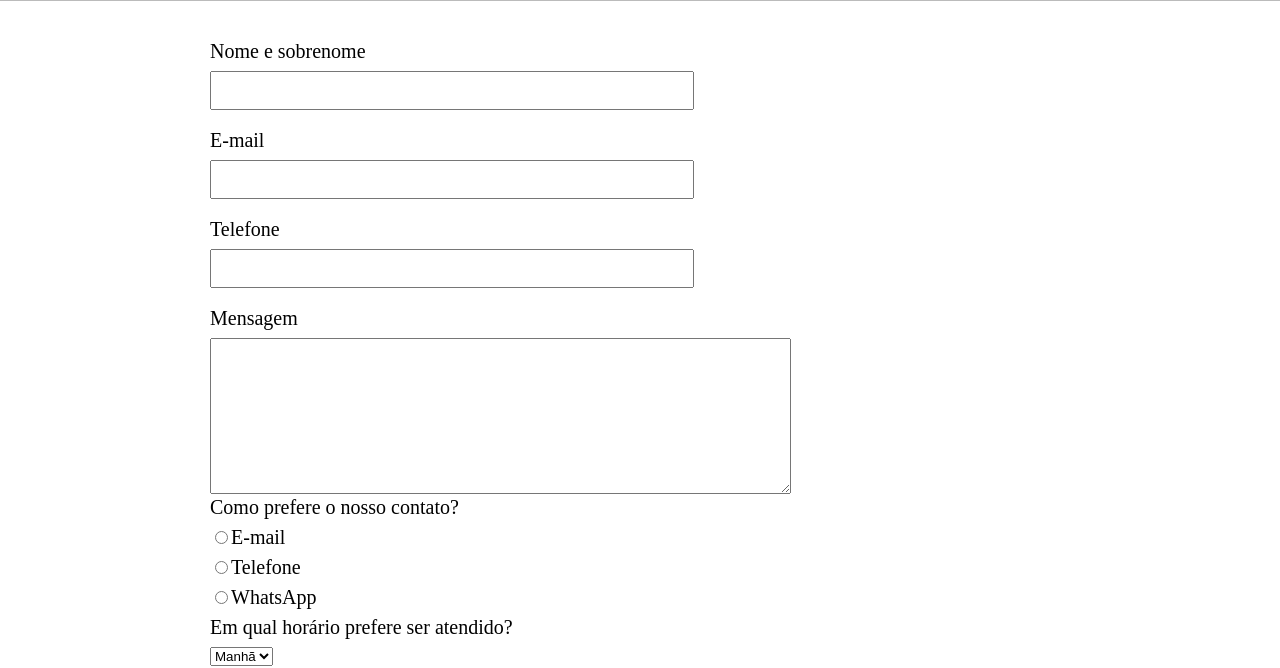
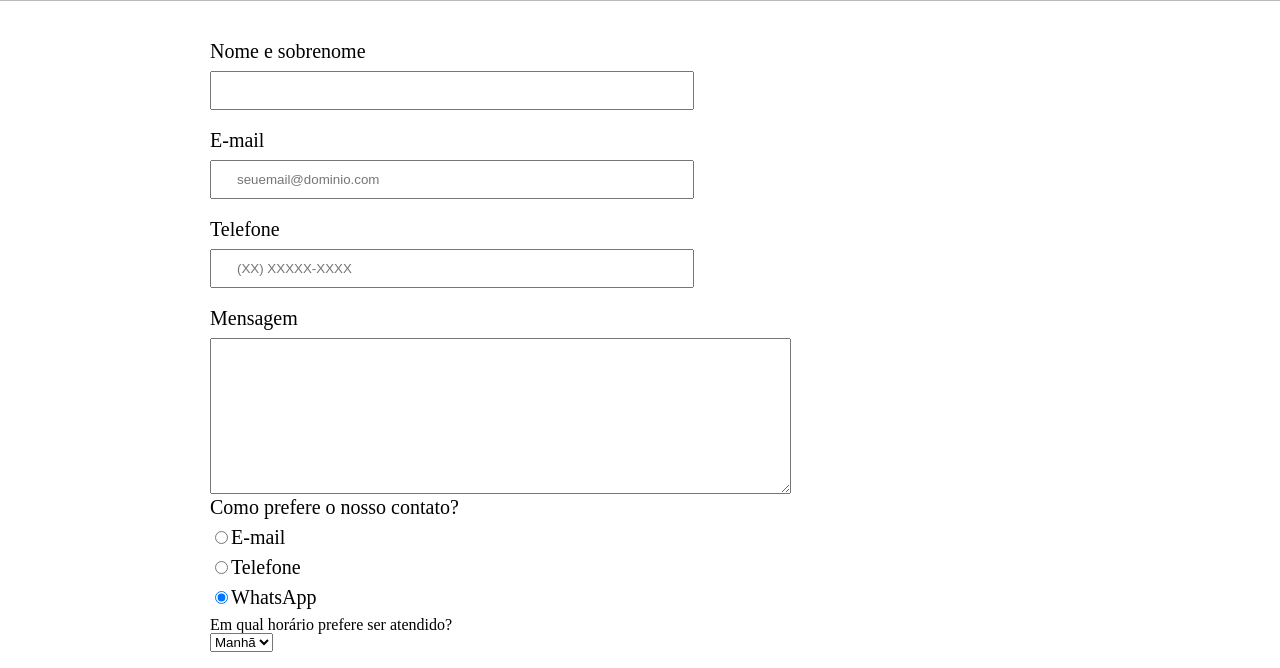
Before and after one commit to bjartsk/Barbearia-Alura-2, a plain HTML site: page contato.html in a window 1280 px wide. Shown: the part 292-960 px from the top of the page. Drawn offline with Linux system fonts and the light colour scheme.

Commit message:
arrumando a semântica

```diff
--- a/contato.html
+++ b/contato.html
@@ -24,28 +24,31 @@
         <main>
             <form>
                 <label for="nomecompleto">Nome e sobrenome</label>
-                <input type="text" id="nomecompleto" class="input-padrao"><!-- label e input sempre andam juntos em um formulário -->
+                <input type="text" id="nomecompleto" class="input-padrao" required><!-- label e input sempre andam juntos em um formulário -->
+                <!-- required é uma palavra reservada que torna o preenchimento do campo obrigatório-->
 
                 <label for="email">E-mail</label>
-                <input type="text" id="email"  class="input-padrao">
+                <input type="email" id="email"  class="input-padrao" required placeholder="seuemail@dominio.com">
 
                 <label for="telefone">Telefone</label>
-                <input type="text" id="telefone" class="input-padrao">
+                <input type="tel" id="telefone" class="input-padrao" required placeholder="(XX) XXXXX-XXXX">
+                <!--placeholder é o exemplo de como a informação deve ser preenchida-->
 
                 <label for="mensagem">Mensagem</label>
                 <textarea cols="70" rows="10" id="mensagem"></textarea><!--tag de conteúdo. aqui o usuário tem opção de colocar um texto
                 complexo, com mais de uma linha-->
 
-                <div>
-                    <p>Como prefere o nosso contato?</p>
+                <fieldset>
+                    <legend>Como prefere o nosso contato?</legend>
 
                     <label for="radio-email"><input type="radio" name="contato" value="email" id="radio-email">E-mail</label>
+                    <!-- site mobileinputtypes mostra os tipos para celular, que modificam o teclado e facilitam a vida do usuário-->
 
                     <label for="radio-telefone"><input type="radio" name="contato" value="telefone" id="radio-telefone">Telefone</label>
 
-                    <label for="radio-whatsapp"><input type="radio" name="contato" value="whastapp" id="radio-whatsapp">WhatsApp</label>
+                    <label for="radio-whatsapp"><input type="radio" name="contato" value="whastapp" id="radio-whatsapp" checked>WhatsApp</label>
 
-                </div>
+                </fieldset>
 
                 <div>
                     <p>Em qual horário prefere ser atendido?</p>
@@ -56,8 +59,8 @@
                     </select>
                 </div>
 
-                <label class="checkbox"><input type="checkbox">Gostaria de receber nossas novidades por e-mail?</label>
-
+                <label class="checkbox"><input type="checkbox" checked>Gostaria de receber nossas novidades por e-mail?</label>
+                <!-- checked é uma palavra reservada que deixa a opção já marcada quando inicia a página-->
                 <input type="submit" value="Enviar Formulário">
                 <!--em todo form, haverá label, input text e input submit p enviar os dados-->
 
--- a/style.css
+++ b/style.css
@@ -91,7 +91,7 @@ form {
     margin: 40px;
 }
 
-form label, form p {
+form label, form legend {
     display: block;
     font-size: 20px;
     margin: 0 0 10px;
```
